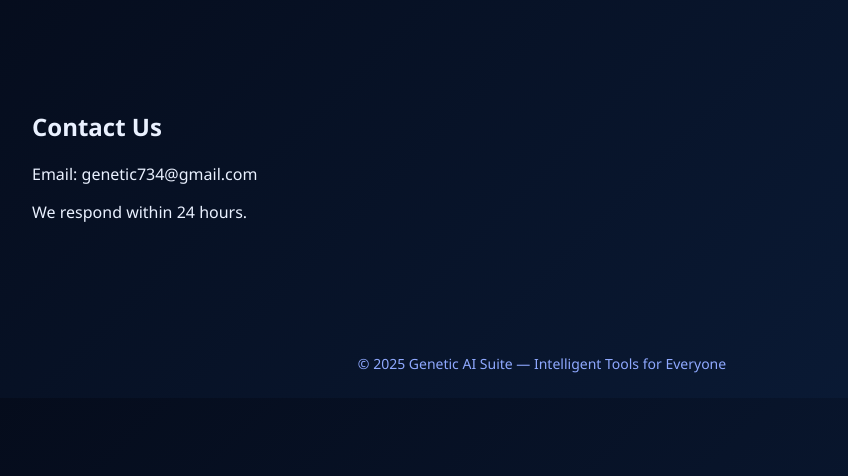
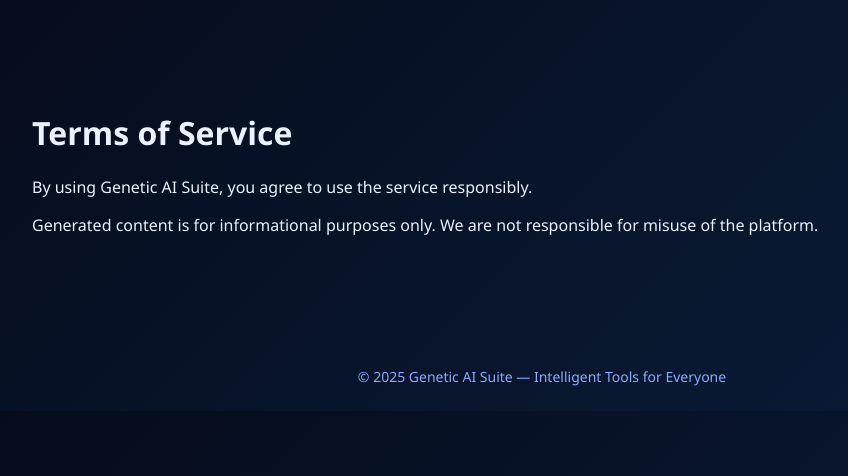
Before and after one commit to supreme-ai-gif/Genetic-suite, a Flask app: page /contact in a window 1280 px wide. Shown: the part 87-563 px from the top of the page, without its empty margins (98-946 px from the left). Run offline with Flask 3, Linux system fonts and the light colour scheme.

Commit message:
Update contact.html

```diff
--- a/templates/contact.html
+++ b/templates/contact.html
@@ -1,6 +1,13 @@
 {% extends 'layout.html' %}
 {% block content %}
-<h2>Contact Us</h2>
-<p>Email: genetic734@gmail.com</p>
-<p>We respond within 24 hours.</p>
+<h1>Terms of Service</h1>
+
+<p>
+By using Genetic AI Suite, you agree to use the service responsibly.
+</p>
+
+<p>
+Generated content is for informational purposes only.
+We are not responsible for misuse of the platform.
+</p>
 {% endblock %}
```
